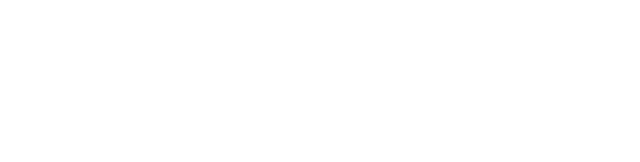
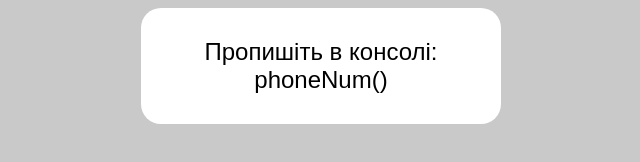
Before and after one commit to AndreyCh1/telnumbers_and_text_validator, a plain HTML site: page index.html in a window 1280 px wide. Shown: the whole page, without its empty margins (319-959 px from the left). Drawn offline with Linux system fonts and the light colour scheme.

Commit message:
added title and description block

```diff
--- /dev/null
+++ b/css/style.css
@@ -0,0 +1,13 @@
+body {
+    background-color: #c9c9c9;
+}
+
+.description {
+    margin: 0 auto;
+    padding: 30px;
+    max-width: 300px;
+    font: 500 24px Arial;
+    background-color: #fff;
+    border-radius: 20px;
+    text-align: center;
+}
--- a/index.html
+++ b/index.html
@@ -3,9 +3,14 @@
 <head>
     <meta charset="UTF-8">
     <meta name="viewport" content="width=device-width, initial-scale=1.0">
-    <title>Document</title>
+    <link rel="stylesheet" href="css/style.css">
+    <title>Telnumbers and text validator</title>
 </head>
 <body>
+    <div class="description">
+        Пропишіть в консолі:
+        phoneNum()
+    </div>
     <!-- <script src="script.js"></script> -->
     <script src="phone.js"></script>
 </body>
--- a/phone.js
+++ b/phone.js
@@ -1,4 +1,4 @@
-let stopSumbol = " $@<>{}?/\|%&!()№#+"
+let bannedSumbol = " $@<>{}?/\|%&!()№#+"
 
 function phoneNum() {
     let number = prompt("Введіть свій номер: ", "Ваш номер")
@@ -16,12 +16,12 @@ let numberTransform = function (userNumber) {
             console.log(userNumber)
             userNumber = prompt("Введіть свій номер: ")
             phoneNum()
-        } else if (stopSumbol.includes(userNumber[i])) {
+        } else if (bannedSumbol.includes(userNumber[i])) {
             let numberCut1 = userNumber.slice(0, i),
                 numberCut2 = userNumber.slice(i + 1)
             userNumber = numberCut1 + numberCut2
             console.log(i + "." + userNumber) // перевірка першого символа
-            console.log("Hello")
+            // console.log("Hello")
         }
     }
     let phoneCut1 = userNumber.slice(0, 3) + "-",
```
